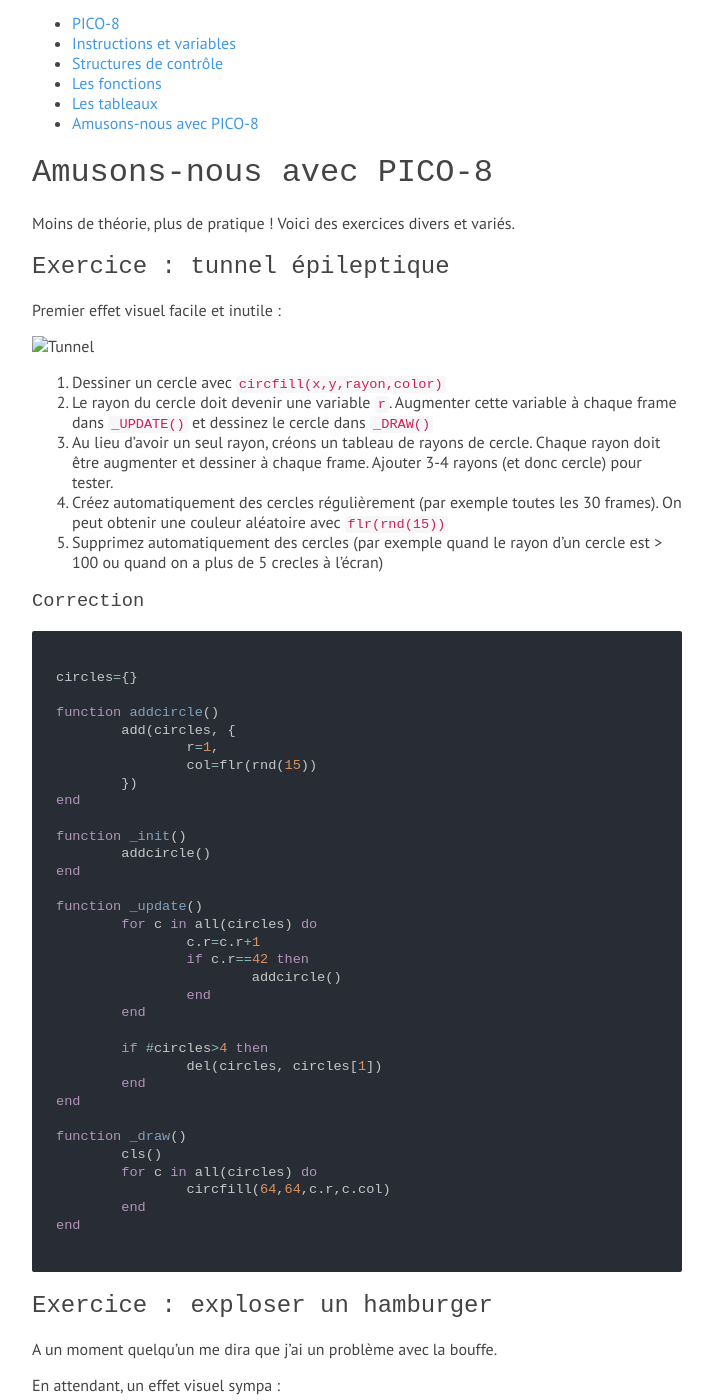
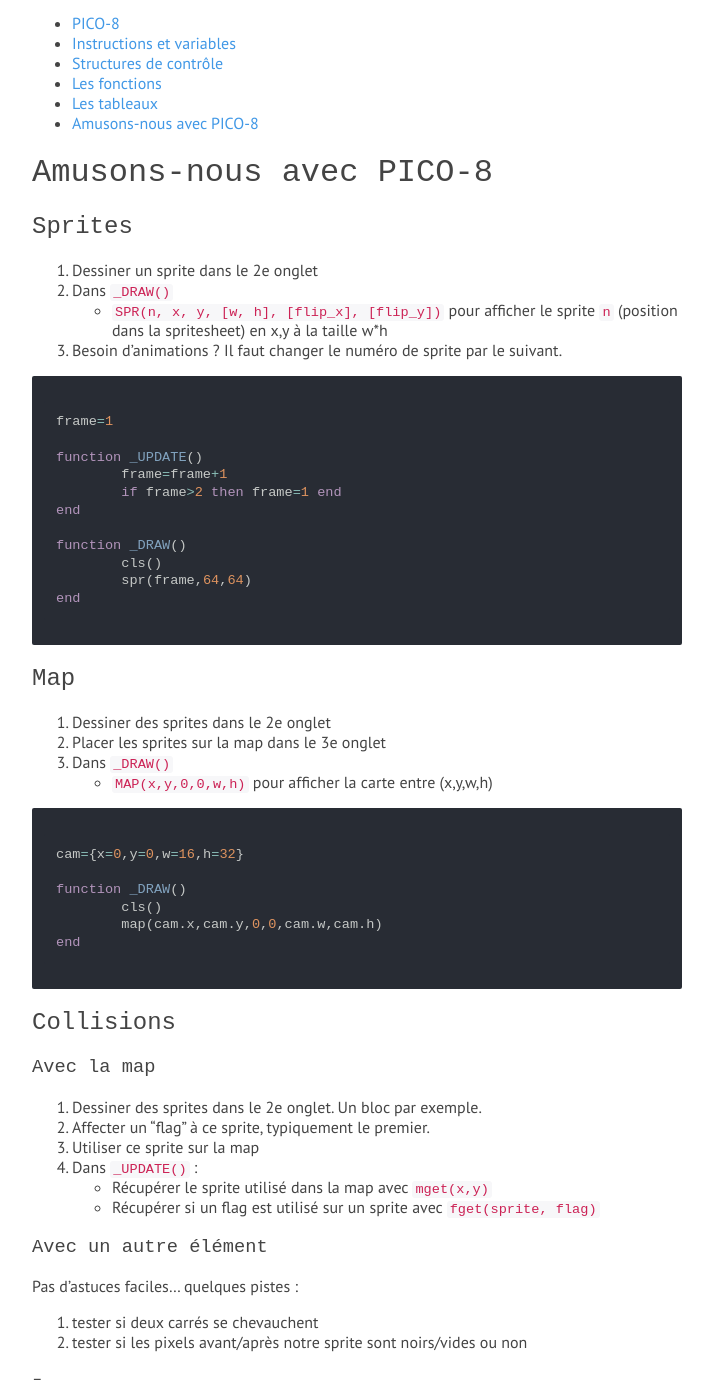
Before and after one commit to valryon/3di-cours, a Jekyll site: the page built from docs/_pico8/chap1-5.md, in a window 1280 px wide and 1400 px high, scrolled down 244 px. Shown: the whole window, without its empty margins (283-996 px from the left). Built offline with Jekyll 4.4.1, drawn with Linux system fonts in a browser that asks for light colours; some web fonts are replaced.

Commit message:
PICO-8: add map/sprites stuff

````diff
--- a/docs/_pico8/chap1-5.md
+++ b/docs/_pico8/chap1-5.md
@@ -2,6 +2,65 @@
 title: Amusons-nous avec PICO-8
 layout: pico8
 ---
+
+## Sprites
+
+1. Dessiner un sprite dans le 2e onglet
+2. Dans `_DRAW()`
+	- `SPR(n, x, y, [w, h], [flip_x], [flip_y])` pour afficher le sprite `n` (position dans la spritesheet) en x,y à la taille w*h
+3. Besoin d'animations ? Il faut changer le numéro de sprite par le suivant.
+
+```lua
+frame=1
+
+function _UPDATE()
+	frame=frame+1
+	if frame>2 then frame=1 end
+end
+
+function _DRAW()
+	cls()
+	spr(frame,64,64)
+end
+```
+
+## Map
+
+1. Dessiner des sprites dans le 2e onglet
+2. Placer les sprites sur la map dans le 3e onglet
+3. Dans `_DRAW()`
+	- `MAP(x,y,0,0,w,h)` pour afficher la carte entre (x,y,w,h)
+
+```lua
+cam={x=0,y=0,w=16,h=32}
+
+function _DRAW()
+	cls()
+	map(cam.x,cam.y,0,0,cam.w,cam.h)
+end
+```
+
+## Collisions
+
+### Avec la map
+
+1. Dessiner des sprites dans le 2e onglet. Un bloc par exemple.
+2. Affecter un "flag" à ce sprite, typiquement le premier.
+3. Utiliser ce sprite sur la map
+4. Dans `_UPDATE()` :
+	- Récupérer le sprite utilisé dans la map avec `mget(x,y)`
+	- Récupérer si un flag est utilisé sur un sprite avec `fget(sprite, flag)`
+
+### Avec un autre élément
+
+Pas d'astuces faciles... quelques pistes :
+
+1. tester si deux carrés se chevauchent
+2. tester si les pixels avant/après notre sprite sont noirs/vides ou non
+
+
+--
+
 
 Moins de théorie, plus de pratique ! Voici des exercices divers et variés.
 
````
